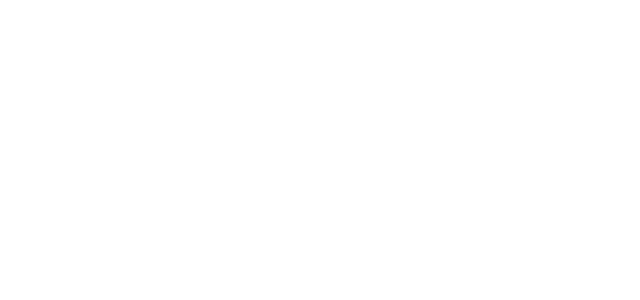
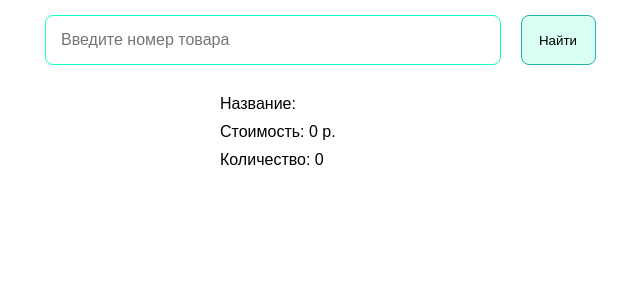
Before and after one commit to peeredu/command_project_001, a Vue app in the folder frontend_app/: page /find_item in a window 1280 px wide. Before the commit this address had no page. Shown: the top 300 px of the page, without its empty margins (310-950 px from the left). Built offline with nearby package versions, Linux system fonts and the light colour scheme.

Commit message:
feat: make page for search item

```diff
--- a/frontend_app/src/components/ItemCard.vue
+++ b/frontend_app/src/components/ItemCard.vue
@@ -1,4 +1,12 @@
 <template>
+    <div class="FilterForm">
+        <input class="input"
+        type="text"
+         v:bind:value="id"
+         placeholder="Введите номер товара"
+         @input="id = $event.target.value">
+        <button class="btn" @click="getItem">Найти</button>
+    </div>
     <div class='ItemCard'>
         <p class="ItemCardLine">Название: {{ item['name'] }}</p>
         <p class="ItemCardLine">Cтоимость: {{ item['price'] }} р.</p>
@@ -7,19 +15,64 @@
 </template>
 
 <script>
+import axios from 'axios'
     export default {
-        props: {
-            item: {
-                required: true,
+        data() {
+            return {
+                id: 0,
+                item: {
+                    id: 0,
+                    name: '',
+                    price: 0,
+                    quantity: 0,
+                    active: false,
+                },
             }
-        }
+        },
+        methods: {
+        async getItem() {
+            axios.get("http://localhost:2000/items/" + this.id).then((response) => {
+                this.item = response.data
+            })
+        },
+    }
     }
 </script>
 
 <style scoped>
+.FilterForm {
+    padding: 15px;
+    width: 600px;
+    margin-left: auto;
+    margin-right: auto;
+    display: flex;
+}
+
+.input {
+    width: 80%;
+    padding: 10px 15px;
+    border: 1px solid rgb(23, 255, 197);
+    font-size: medium;
+    border-radius: 8px;
+}
+
+.btn {
+  display: inline-block;
+  border: 1px solid lightseagreen;
+  width: 75px;
+  height: 50px;
+  background-color: rgb(216, 255, 242);
+  cursor: pointer;
+  line-height: 25px;
+  text-align: center;
+  border-radius: 8px;
+}
 
 .ItemCard {
-    padding: 20px;
+    padding: 15px;
+    width: 600px;
+    margin-left: auto;
+    margin-right: auto;
     display: flex;
     flex-direction: column;
     width: 250px;
--- a/frontend_app/src/components/ItemFilter.vue
+++ /dev/null
@@ -1,16 +0,0 @@
-<template>
-    <div>
-        <input type="text" placeholder="Введите номер товара">
-        <button>Найти</button>
-    </div>
-</template>
-
-<script>
-    export default {
-
-    }
-</script>
-
-<style scoped>
-
-</style>
--- a/frontend_app/src/router/router.js
+++ b/frontend_app/src/router/router.js
@@ -20,7 +20,7 @@
         component: Items,
     },
     {
-        path: '/items/:id',
+        path: '/find_item',
         component: SingleItem,
     },
     {
--- a/frontend_app/src/views/SingleItem.vue
+++ b/frontend_app/src/views/SingleItem.vue
@@ -1,37 +1,14 @@
 <template>
-    <item-filter></item-filter>
-    <item-card v-bind:item="item"/>
+    <item-card></item-card>
 </template>
 
 <script>
-import axios from 'axios'
-
 import ItemCard from '@/components/ItemCard'
-import ItemFilter from '@/components/ItemFilter'
 
 export default {
     components: {
         ItemCard,
-        ItemFilter,
     },
-    data () {
-        return {
-            item: {
-                id: 0,
-                name: 'empty',
-                price: 0,
-                quantity: 0,
-                active: false,
-            },
-        }
-    },
-    methods: {
-        async getItem() {
-            axios.get("http://localhost:2000/items/{id}").then((response) => {
-                this.item = response.data['item']
-            })
-        }
-    }
 }
 
 
```
